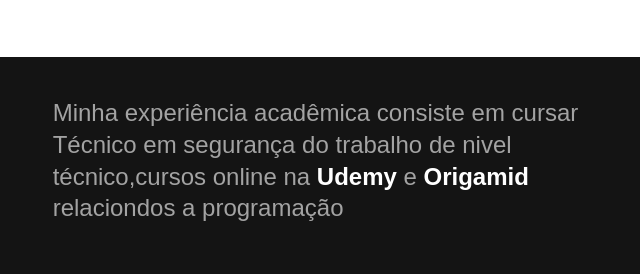
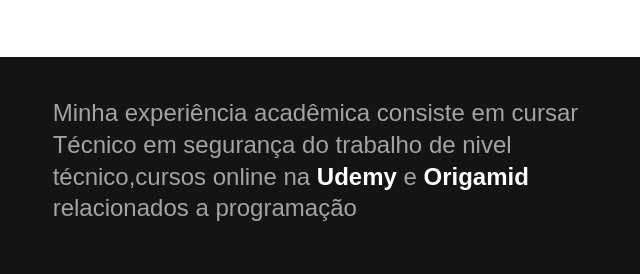
Before and after one commit to feliperjj/Portfolio, a plain HTML site: page index.html in a window 1280 px wide. Shown: the part 1168-1442 px from the top of the page, 454-1094 px from the left. Drawn offline with Linux system fonts and the light colour scheme.

Commit message:
Update index.html

```diff
--- a/index.html
+++ b/index.html
@@ -74,7 +74,7 @@
         <h2 class="subtitulo">Formação</h2>
         <div>
         <p class="formacao-texto">
-          Minha experiência acadêmica consiste em cursar Técnico em segurança do trabalho de nivel técnico,cursos online na<strong> Udemy  </strong> e <strong> Origamid </strong> relaciondos a programação</p>
+          Minha experiência acadêmica consiste em cursar Técnico em segurança do trabalho de nivel técnico,cursos online na<strong> Udemy  </strong> e <strong> Origamid </strong> relacionados a programação</p>
 
     <ul class="faculdade-lista">
       <li class="faculdade">
```
